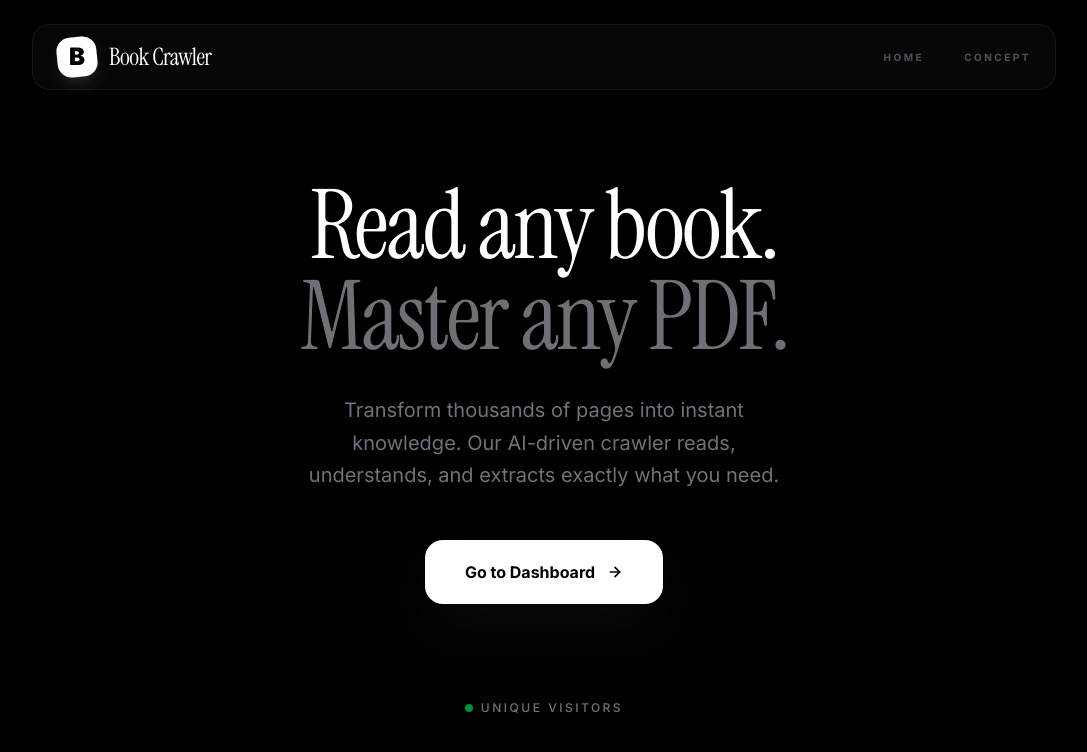
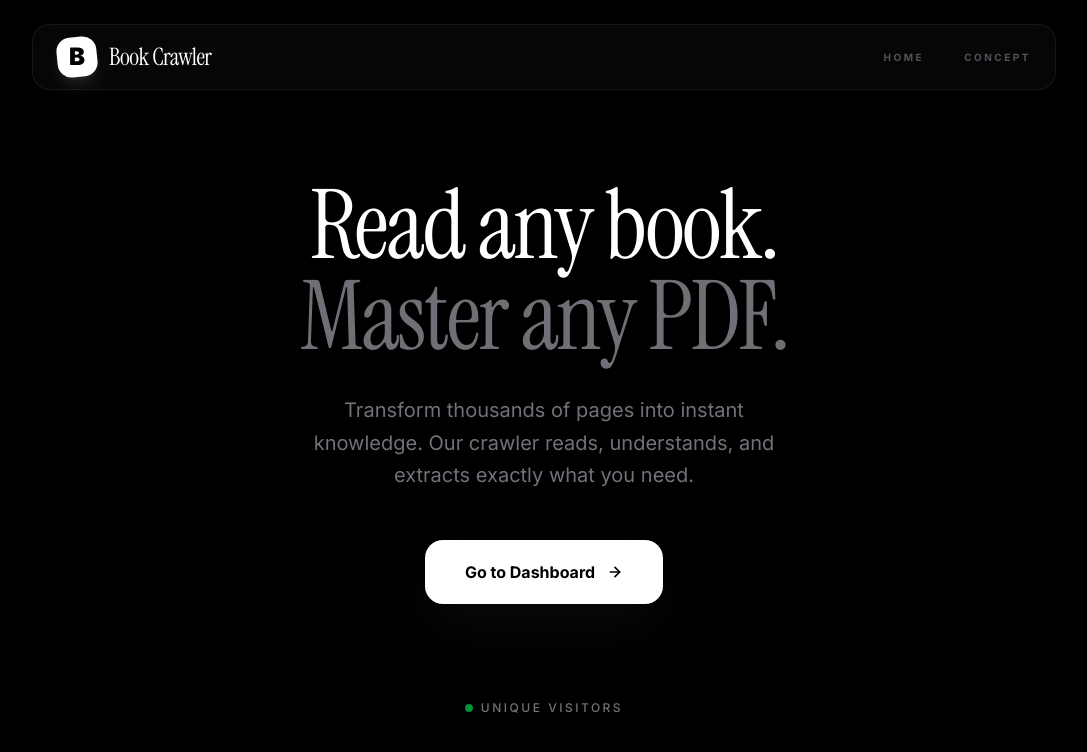
Before and after one commit to yatishb23/pdf-crawler, a Next.js app: page / in a window 1280 px wide. Shown: the top 752 px of the page, without its empty margins (96-1183 px from the left). Built offline with nearby package versions, Linux system fonts and the light colour scheme; no server answers; the database is empty.

Commit message:
Name and info change

```diff
--- a/app/layout.tsx
+++ b/app/layout.tsx
@@ -23,8 +23,8 @@ const instrumentSerif = Instrument_Serif({
 });
 
 export const metadata: Metadata = {
-  title: "PDF Crawler - Smart Extraction",
-  description: "Extract data from PDFs with AI-powered intelligence.",
+  title: "bookcrawler.io",
+  description: "Extract data from PDFs with web crawlers.",
 };
 
 export default function RootLayout({
--- a/app/page.tsx
+++ b/app/page.tsx
@@ -26,7 +26,7 @@ export default function Home() {
           transition={{ duration: 1, delay: 0.3 }}
           className="text-lg md:text-xl text-zinc-500 mb-12 max-w-lg leading-relaxed mix-blend-plus-lighter"
         >
-          Transform thousands of pages into instant knowledge. Our AI-driven
+          Transform thousands of pages into instant knowledge. Our
           crawler reads, understands, and extracts exactly what you need.
         </motion.p>
 
```
